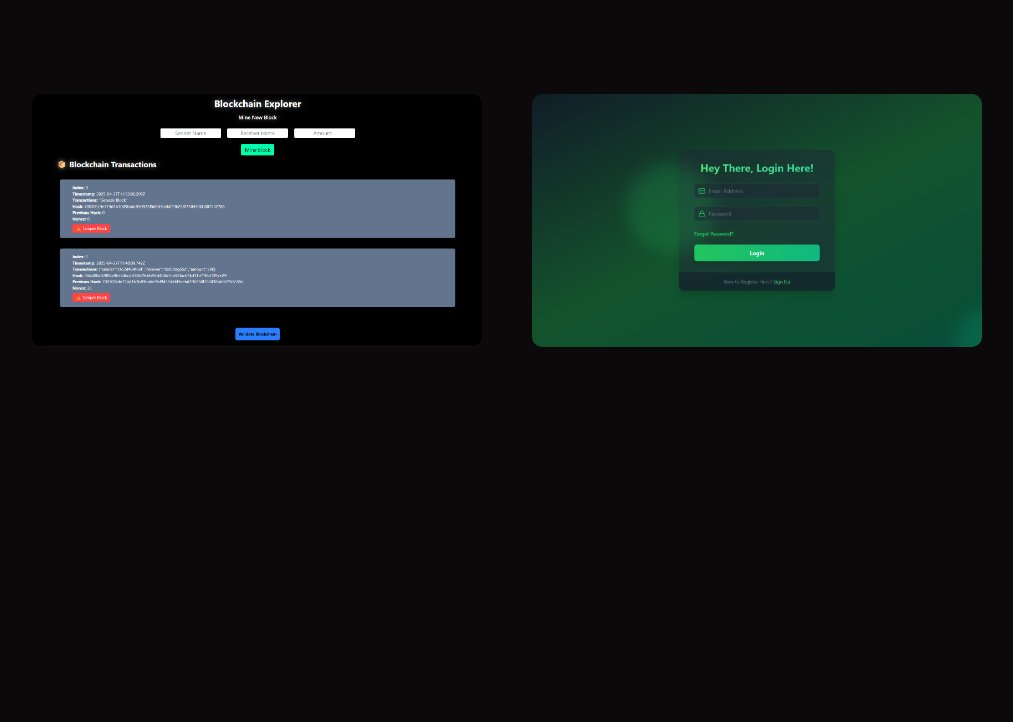
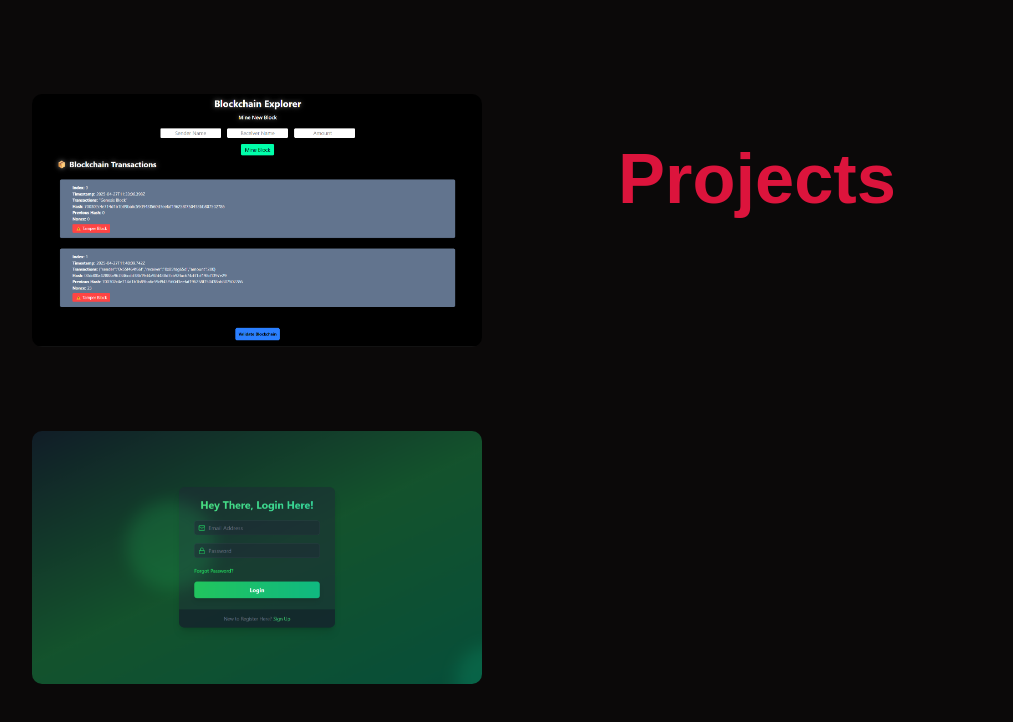
Before and after one commit to himanshkumar6/portfolio-website, a plain HTML site: page index.html in a window 1280 px wide. Shown: the part 1819-2541 px from the top of the page, without its empty margins (133-1146 px from the left). Drawn offline with nearby package versions, Linux system fonts and the light colour scheme.

Commit message:
Updated HTML, CSS and added project1 image

```diff
--- a/index.html
+++ b/index.html
@@ -104,6 +104,7 @@
             <a href="https://your-website.com" target="_blank" class="project-item">
                 <img src="project1.png" alt="Project 1" class="project-img">
             </a>
+            <h2 class="project-heading">Projects</h2>
 
             <a href="https://notes-summarizer-rklu.onrender.com/" target="_blank" class="project-item">
                 <img src="project2.PNG" alt="Project 2" class="project-img">
```
